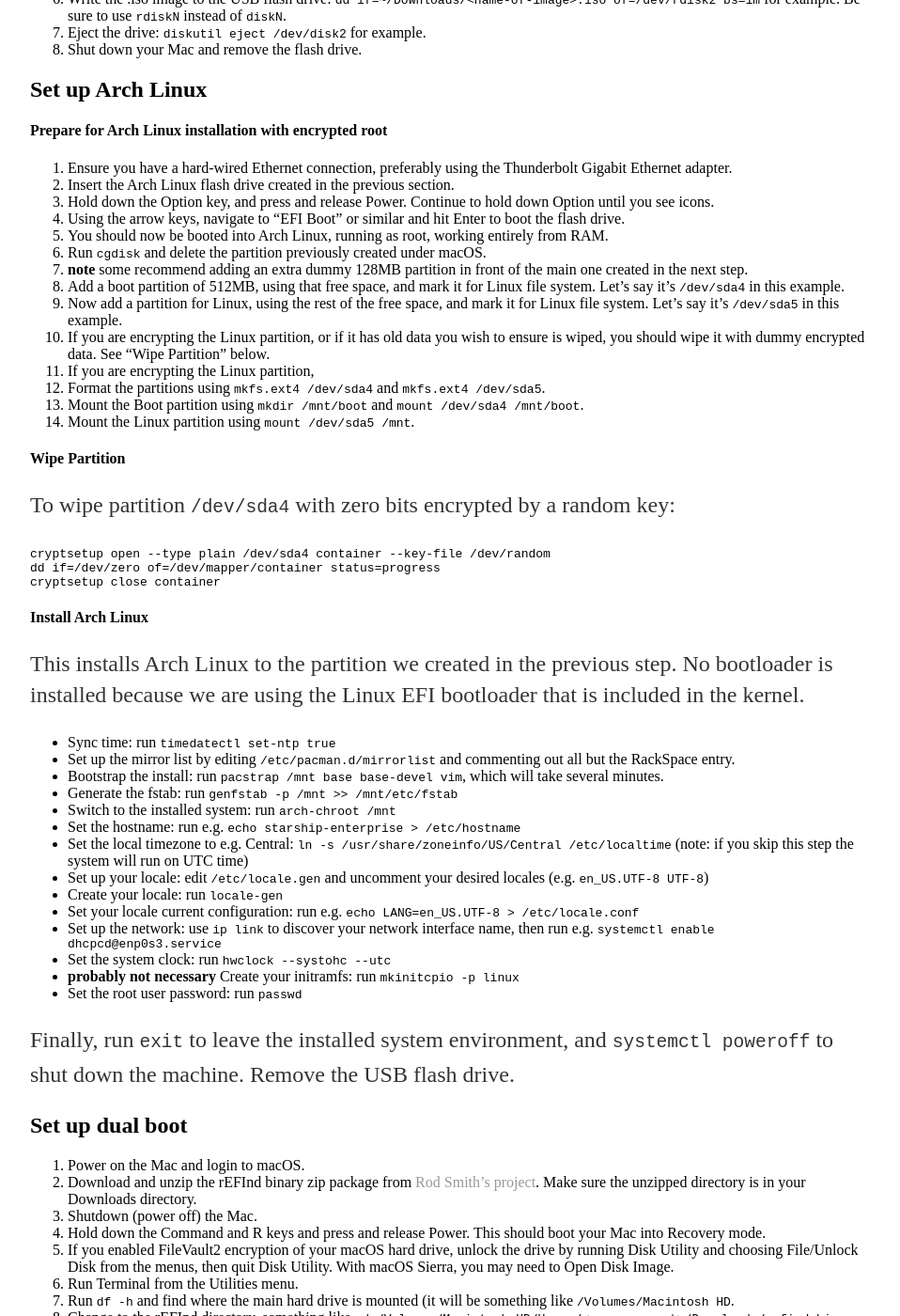
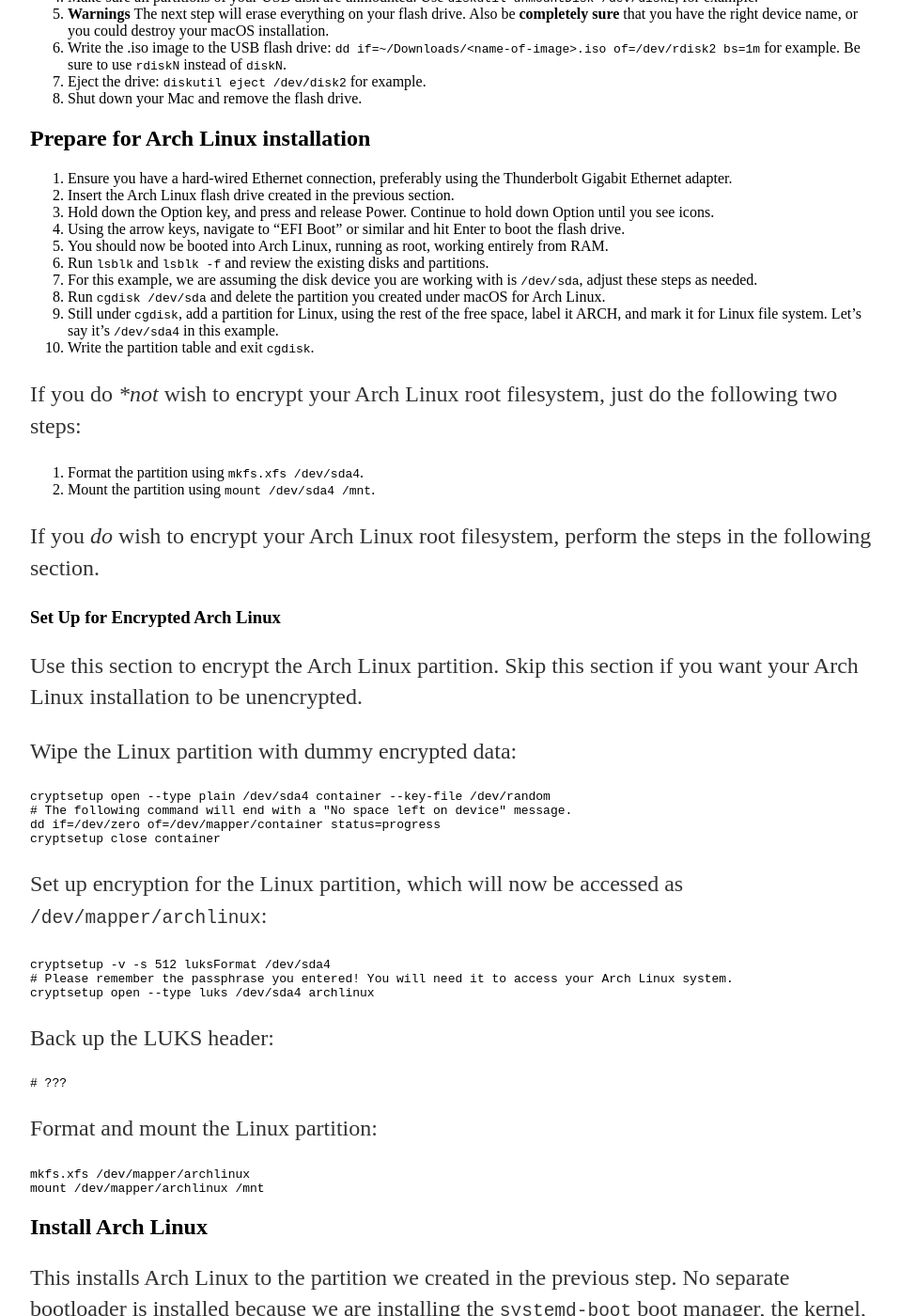
Before and after one commit to SpencerBrown/SpencerBrown.github.io, a Jekyll site: the page built from _posts/2016-02-15-osx-linux-dual-boot.md, in a window 1280 px wide and 1400 px high, scrolled down 2452 px. Shown: the whole window at 94% size, without its empty margins (160-1118 px from the left). Built offline with Jekyll 4.4.1, drawn with Linux system fonts in a browser that asks for light colours; some of the changed text lies outside the part shown.

Commit message:
replace refind with systemd-boot; add encryption steps

````diff
--- a/_posts/2016-02-15-osx-linux-dual-boot.md
+++ b/_posts/2016-02-15-osx-linux-dual-boot.md
@@ -25,13 +25,14 @@
 2. A decent Internet connection, as you will be downloading multiple gigabytes of code.
 3. A USB flash drives that you can erase. It need to be at least 8GB, preferably 16GB. A USB3 flash drive will make this go much faster.
 
-**We do this in five steps:**
+**We do this in several steps:**
 
 1. Back up any data that you need
-1. Clean install macOS Sierra
-2. Prepare for Arch Linux install
-3. Install Arch Linux
-4. Set up dual boot
+2. Clean install macOS Sierra
+3. Prepare for Arch Linux install
+4. **or** Prepare for Arch Linux encrypted install
+5. Install Arch Linux
+6. Set up dual boot
 
 ## Back up data
 
@@ -43,7 +44,7 @@
 
 This step is optional, but recommended, to start the life of your dual boot system with a clean macOS install.
 
-#### Create macOS Sierra installation USB flash drive
+### Create macOS Sierra installation USB flash drive
 
 1. Open the App Store on your Mac, go to the Purchased tab, and download macOS Sierra. **warning** this is a 6GB download!
 2. If you see it, quit the application asking you to install.
@@ -52,12 +53,14 @@
 5. Navigate to your USB drive (not a partition) and click the Erase tab.
 6. Make sure the format is "Mac OS Extended (Journaled)" and the name is "Untitled". The partition scheme should be "Master Boot Record". Click Erase.
 7. Open a Terminal window and run the following command (may take several minutes).
+
 ```bash
 sudo /Applications/Install\ macOS\ Sierra.app/Contents/Resources/createinstallmedia --volume /Volumes/Untitled --applicationpath /Applications/Install\ macOS\ Sierra.app
 ```
-8. Using Finder, eject the flash drive, to ensure all data has been written.
 
-#### Boot from USB flash drive and clean install macOS Sierra
+When it completes, use Finder to eject the flash drive, to ensure all data has been written.
+
+### Boot from USB flash drive and clean install macOS Sierra
 
 1. On the Mac that you want to clean install, shutdown (power off), then insert the macOS Sierra install USB flash drive that you created in the previous section.
 2. Hold down the Option key, then press and release Power. Continue to hold the Option key until you see some icons.
@@ -69,7 +72,7 @@
 
 ## Prepare for Arch Linux install
 
-#### Resize the macOS partition
+### Resize the macOS partition
 
 1. Start up your Mac and run the Disk Utility application.
 2. Select your Mac hard drive (not a partition) and click the Partition tab.
@@ -77,7 +80,7 @@
 4. Change the "Size:" number to the desired size of your macOS partition, and hit Tab.
 5. Click the Apply button to resize the drive.
 
-#### Create the Arch Linux installation USB flash drive
+### Create the Arch Linux installation USB flash drive
 
 1. Download the latest Arch Linux `.iso` file from [the RackSpace mirror](http://mirror.rackspace.com/archlinux/iso/latest/).
 2. Insert your USB flash drive, and eject it if it is mounted.
@@ -88,80 +91,125 @@
 7. Eject the drive: `diskutil eject /dev/disk2` for example.
 8. Shut down your Mac and remove the flash drive.
 
-## Set up Arch Linux
+## Prepare for Arch Linux installation
 
-#### Prepare for Arch Linux installation with encrypted root
+1. Ensure you have a hard-wired Ethernet connection, preferably using the Thunderbolt Gigabit Ethernet adapter.
+2. Insert the Arch Linux flash drive created in the previous section.
+3. Hold down the Option key, and press and release Power. Continue to hold down Option until you see icons.
+4. Using the arrow keys, navigate to "EFI Boot" or similar and hit Enter to boot the flash drive.
+5. You should now be booted into Arch Linux, running as root, working entirely from RAM.
+6. Run `lsblk` and `lsblk -f` and review the existing disks and partitions.
+7. For this example, we are assuming the disk device you are working with is `/dev/sda`, adjust these steps as needed.
+8. Run `cgdisk /dev/sda` and delete the partition you created under macOS for Arch Linux.
+9. Still under `cgdisk`, add a partition for Linux, using the rest of the free space, label it ARCH, and mark it for Linux file system. Let's say it's `/dev/sda4` in this example.
+10. Write the partition table and exit `cgdisk`.
 
-0. Ensure you have a hard-wired Ethernet connection, preferably using the Thunderbolt Gigabit Ethernet adapter.
-1. Insert the Arch Linux flash drive created in the previous section.
-1. Hold down the Option key, and press and release Power. Continue to hold down Option until you see icons.
-2. Using the arrow keys, navigate to "EFI Boot" or similar and hit Enter to boot the flash drive.
-3. You should now be booted into Arch Linux, running as root, working entirely from RAM.
-4. Run `cgdisk` and delete the partition previously created under macOS.
-5. **note** some recommend adding an extra dummy 128MB partition in front of the main one created in the next step.
-5. Add a boot partition of 512MB, using that free space, and mark it for Linux file system. Let's say it's `/dev/sda4` in this example.
-5. Now add a partition for Linux, using the rest of the free space, and mark it for Linux file system. Let's say it's `/dev/sda5` in this example.
-5. If you are encrypting the Linux partition, or if it has old data you wish to ensure is wiped, you should wipe it with dummy encrypted data. See "Wipe Partition" below.
-5. If you are encrypting the Linux partition,
-6. Format the partitions using `mkfs.ext4 /dev/sda4` and `mkfs.ext4 /dev/sda5`.
-6. Mount the Boot partition using `mkdir /mnt/boot` and `mount /dev/sda4 /mnt/boot`.
-7. Mount the Linux partition using `mount /dev/sda5 /mnt`.
+If you do **not* wish to encrypt your Arch Linux root filesystem, just do the following two steps:
 
-#### Wipe Partition
+1. Format the partition using `mkfs.xfs /dev/sda4`.
+2. Mount the partition using `mount /dev/sda4 /mnt`.
 
-To wipe partition `/dev/sda4` with zero bits encrypted by a random key:
+If you *do* wish to encrypt your Arch Linux root filesystem, perform the steps in the following section.
 
-```
+### Set Up for Encrypted Arch Linux
+
+Use this section to encrypt the Arch Linux partition. Skip this section if you want your Arch Linux installation to be unencrypted.
+
+Wipe the Linux partition with dummy encrypted data:
+
+```bash
 cryptsetup open --type plain /dev/sda4 container --key-file /dev/random
+# The following command will end with a "No space left on device" message.
 dd if=/dev/zero of=/dev/mapper/container status=progress
 cryptsetup close container
 ```
 
-#### Install Arch Linux
+Set up encryption for the Linux partition, which will now be accessed as `/dev/mapper/archlinux`:
 
-This installs Arch Linux to the partition we created in the previous step. No bootloader is installed because we are using the Linux EFI bootloader that is included in the kernel.
+```bash
+cryptsetup -v -s 512 luksFormat /dev/sda4
+# Please remember the passphrase you entered! You will need it to access your Arch Linux system.
+cryptsetup open --type luks /dev/sda4 archlinux
+```
 
-* Sync time: run `timedatectl set-ntp true`
-* Set up the mirror list by editing `/etc/pacman.d/mirrorlist` and commenting out all but the RackSpace entry.
-* Bootstrap the install: run `pacstrap /mnt base base-devel vim`, which will take several minutes.
-* Generate the fstab: run `genfstab -p /mnt >> /mnt/etc/fstab`
-* Switch to the installed system: run `arch-chroot /mnt`
-* Set the hostname: run e.g. `echo starship-enterprise > /etc/hostname`
-* Set the local timezone to e.g. Central: `ln -s /usr/share/zoneinfo/US/Central /etc/localtime` (note: if you skip this step the system will run on UTC time)
-* Set up your locale: edit `/etc/locale.gen` and uncomment your desired locales (e.g. `en_US.UTF-8 UTF-8`)
-* Create your locale: run `locale-gen`
-* Set your locale current configuration: run e.g. `echo LANG=en_US.UTF-8 > /etc/locale.conf`
-* Set up the network: use `ip link` to discover your network interface name, then run e.g. `systemctl enable dhcpcd@enp0s3.service`
-* Set the system clock: run `hwclock --systohc --utc`
-* **probably not necessary** Create your initramfs: run `mkinitcpio -p linux`
-* Set the root user password: run `passwd`
+Back up the LUKS header:
 
-Finally, run `exit` to leave the installed system environment, and `systemctl poweroff` to shut down the machine.
-Remove the USB flash drive.
+```
+# ???
+```
 
-## Set up dual boot
+Format and mount the Linux partition:
 
-1. Power on the Mac and login to macOS.
-2. Download and unzip the rEFInd binary zip package from [Rod Smith's project](http://www.rodsbooks.com/refind/getting.html). Make sure the unzipped directory is in your Downloads directory.
-3. Shutdown (power off) the Mac.
-4. Hold down the Command and R keys and press and release Power. This should boot your Mac into Recovery mode.
-5. If you enabled FileVault2 encryption of your macOS hard drive, unlock the drive by running Disk Utility and choosing File/Unlock Disk from the menus, then quit Disk Utility. With macOS Sierra, you may need to Open Disk Image.
-6. Run Terminal from the Utilities menu.
-7. Run `df -h` and find where the main hard drive is mounted (it will be something like `/Volumes/Macintosh HD`.
-8. Change to the rEFInd directory, something like `cd /Volumes/Macintosh HD/Users/<your-account>/Downloads/refind-bin-0.10.2`.
-9. Run `./refind-install`. You should see messages indicating success.
-10. Reboot your Mac. If all is well, you should see a rEFInd dual boot screen with icons for macOS and Arch Linux. Test this by booting both in turn.
+```bash
+mkfs.xfs /dev/mapper/archlinux
+mount /dev/mapper/archlinux /mnt
+```
+
+## Install Arch Linux
+
+This installs Arch Linux to the partition we created in the previous step. No separate bootloader is installed because we are installing the `systemd-boot` boot manager, the kernel, and the `initramfs` into the EFI System Partition, which allows us to boot the kernel from there.
+
+1. Mount the ESP (EFI System Partition) as the boot partition by running `mkdir /mnt/boot` and `mount /dev/sda1 /mnt/boot`.
+2. Sync time: run `timedatectl set-ntp true`
+3. Set up the mirror list by editing `/etc/pacman.d/mirrorlist` and commenting out all but the RackSpace entry.
+4. Bootstrap the install: run `pacstrap /mnt base base-devel vim`, which will take several minutes.
+5. Generate the fstab: run `genfstab -p /mnt >> /mnt/etc/fstab`
+6. Switch to the installed system: run `arch-chroot /mnt`
+7. Set the hostname: run e.g. `echo starship-enterprise > /etc/hostname`
+8. **optional** Set the local timezone to e.g. Central: `ln -s /usr/share/zoneinfo/US/Central /etc/localtime` (note: if you skip this step the system will run on UTC time)
+9. Set up your locale: edit `/etc/locale.gen` and uncomment your desired locales (e.g. `en_US.UTF-8 UTF-8`)
+10. Create your locale: run `locale-gen`
+11. Set your locale current configuration: run e.g. `echo LANG=en_US.UTF-8 > /etc/locale.conf`
+12. Set up the network: use `ip link` to discover your network interface name, then run e.g. `systemctl enable dhcpcd@enp0s3.service`
+13. Set the system clock: run `hwclock --systohc --utc`
+14. Set the root user password: run `passwd`
+15. **IF you encrypted your Linux root filesystem**: `vim /etc/mkinitcpio.conf` and change the `HOOKS=` line to `HOOKS="systemd autodetect modconf block sd-encrypt filesystems keyboard fsck"`.
+16. Run `mkinitcpio -p linux` to generate a new Linux initramfs.
+17. Set up the `systemd-boot` boot manager: `bootctl --path=/boot install`
+18. Create a boot entry for Arch Linux by creating a file `/boot/loader/entries/arch.conf` and changing `/boot/loader/loader.conf` to point to it. Here are examples to use:
+
+**`/boot/loader/loader.conf`**:
+
+```
+timeout 3
+default arch
+editor  0
+```
+
+For a non-encrypted root filesystem, create **`/boot/loader/entries/arch.conf`** like this:
+
+```
+title       Arch Linux
+linux       /vmlinuz-linux
+initrd      /initramfs-linux.img
+options     root=PARTUUID=<partition-uuid> rw
+```
+
+Tip: To start the `arch.conf` file, seed it with `blkid -s PARTUUID -o value /dev/sda4` > arch.conf` which creates a file with the correct Partition UUID in it.
+
+For an encrypted root filesystem, create **`/boot/loader/entries/arch.conf`** like this:
+
+```
+title       Arch Linux
+linux       /vmlinuz-linux
+initrd      /initramfs-linux.img
+options     luks.name=<device-uuid>=archlinux root=/dev/mapper/archlinux rw
+```
+
+Tip: To start the `arch.conf` file, seed it with `blkid -s UUID -o value /dev/sda4` > arch.conf` which creates a file with the correct Device UUID in it.
+
+
+## Complete installation and boot system
+
+Finally, run `exit` to leave the installed system environment, and `systemctl poweroff` to shut down the machine. Remove the USB flash drive and reboot the machine. You should be able to select Arch Linux or macOS, and boot either successfully.
 
 ## References/Source Material
 
-Credit goes to these sites for providing source material for this blog post.
-You can reference these for further information.
+Credit goes to these sites for providing source material for this blog post. You can reference these for further information.
 
-* [Mashable: how to clean install El Capitan](http://mashable.com/2015/10/01/clean-install-os-x-el-capitan)
+* [OS X Daily: how to clean install macOS Sierra](http://osxdaily.com/2016/09/26/clean-install-macos-sierra/)
 * [Arch Linux: Macbook Installation](https://wiki.archlinux.org/index.php/MacBook#OS_X_with_Arch_Linux)
 * [Arch Linux: USB flash installation media in Mac OS X](https://wiki.archlinux.org/index.php/USB_flash_installation_media#In_Mac_OS_X)
-* [The rEFInd Boot Manager](http://www.rodsbooks.com/refind)
-
-A special thanks to Mashable, and the Rod Smith site, for excellent explanations and instructions.
+* [Arch Linux: using dm-crypt to encrypt devices](https://wiki.archlinux.org/index.php/Dm-crypt)
 
 If you really want to dig into how things work during boot, an excellent read is Rod Smith's [Managing EFI Boot Loaders for Linux](http://www.rodsbooks.com/efi-bootloaders/index.html).
````
